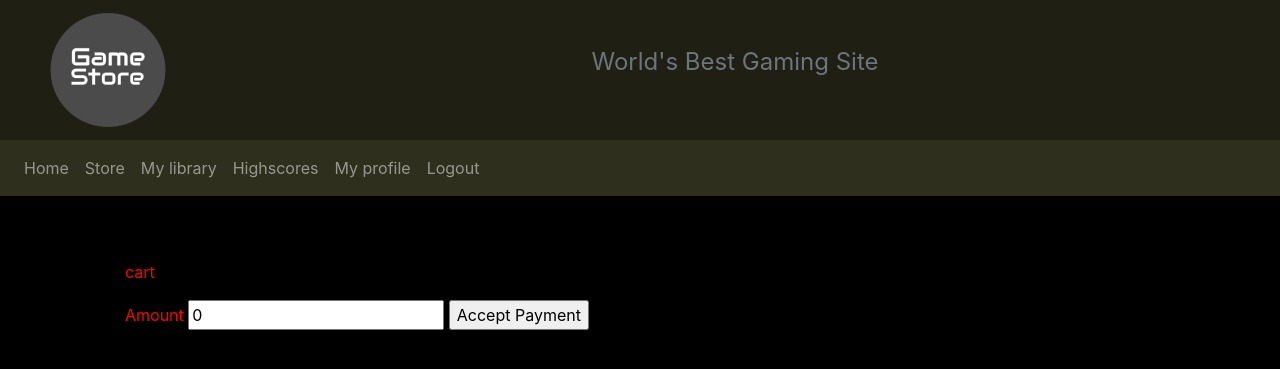
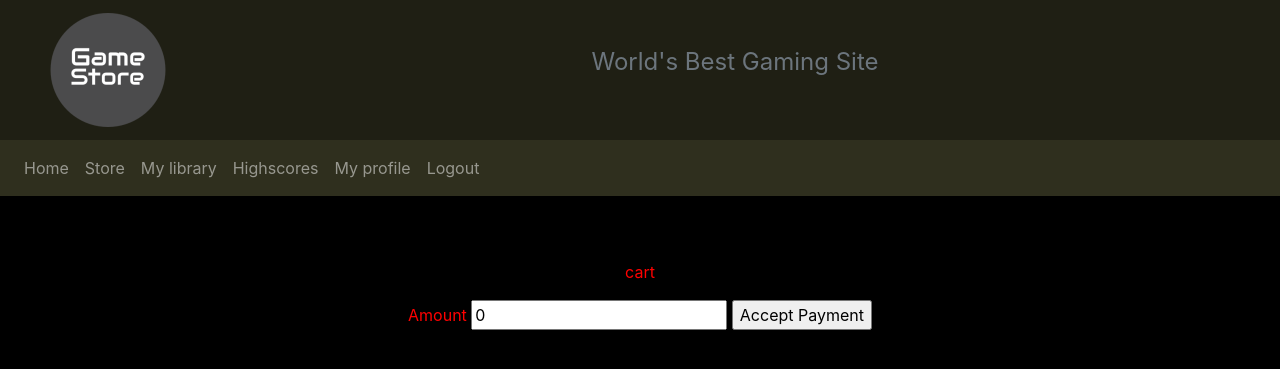
Before and after one commit to LVK-96/WSD-project, a Django app: page /cart in a window 1280 px wide. Shown: the top 369 px of the page. Run offline with Django 3.2, Linux system fonts and the light colour scheme; the visitor is signed in with stand-in values (Sample User, id 1); some libraries are stand-ins or nearby versions.

Commit message:
Added link from the game_store.png to the home page

```diff
--- a/wsd_project/templates/base.html
+++ b/wsd_project/templates/base.html
@@ -39,8 +39,9 @@
             .jumbotron {
                 background-color: black;
             }
-            ul {
+            .container {
                 color: red;
+                text-align: center;
             }
 
         </style>
@@ -55,7 +56,9 @@
         <div class="container-fluid">
             <div class="box">
                 <div class="one">
-                    <img class="resize" src="media/game_store.png" alt="logo">
+                    <a href="{% url 'index' %}" title="Game Store">
+                        <img class="resize" src="media/game_store.png" alt="logo">
+                    </a>
                 </div>
                 <div class="two">
                     <p class="text-muted" style="font-size: 150%">
@@ -93,7 +96,7 @@
         <main>
             <div class="jumbotron jumbotron-fluid">
                 <div class="container">
-                    <ul class="content">{% block content %}{% endblock %}</ul>
+                    {% block content %}{% endblock %}
                 </div>
             </div>
         </main>
```
